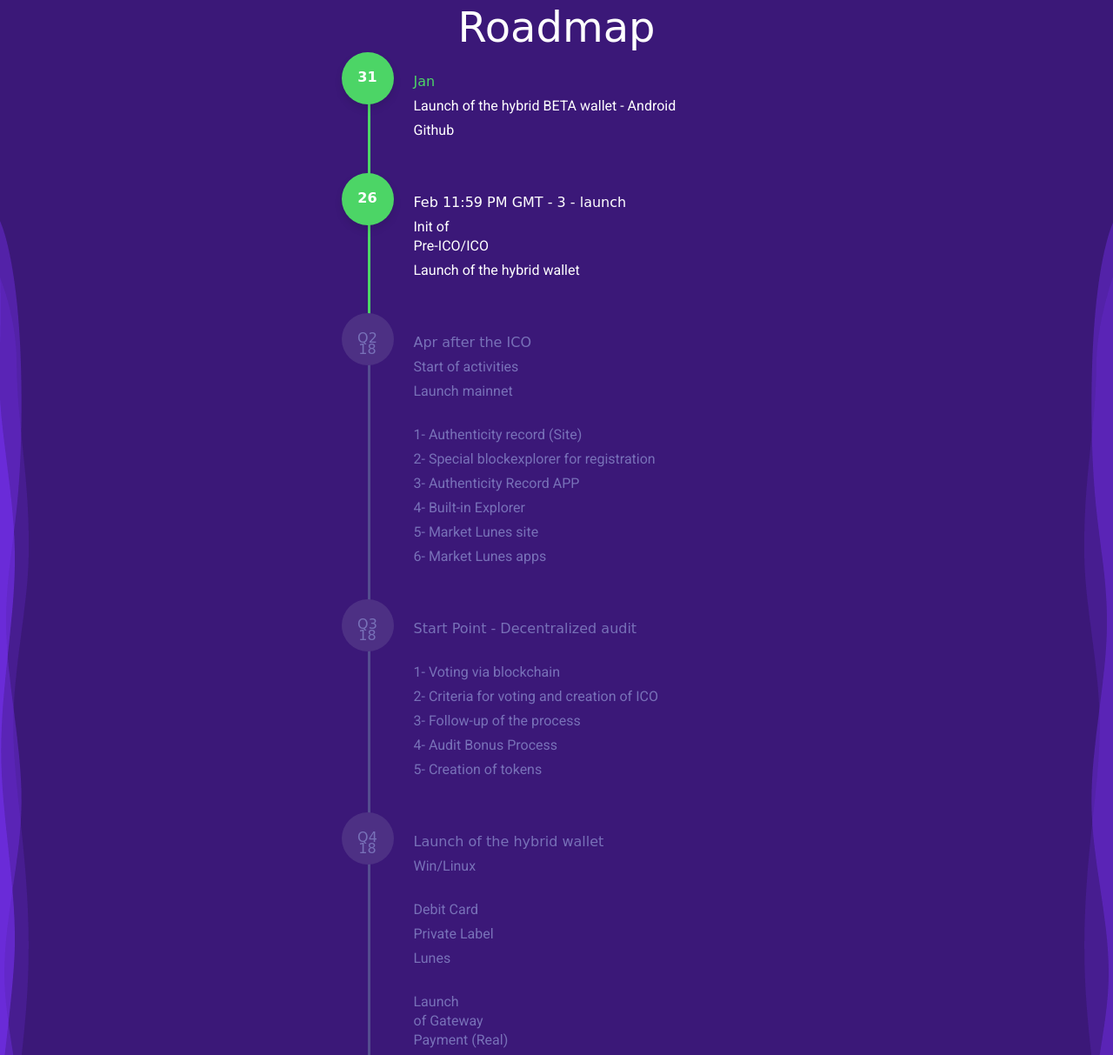
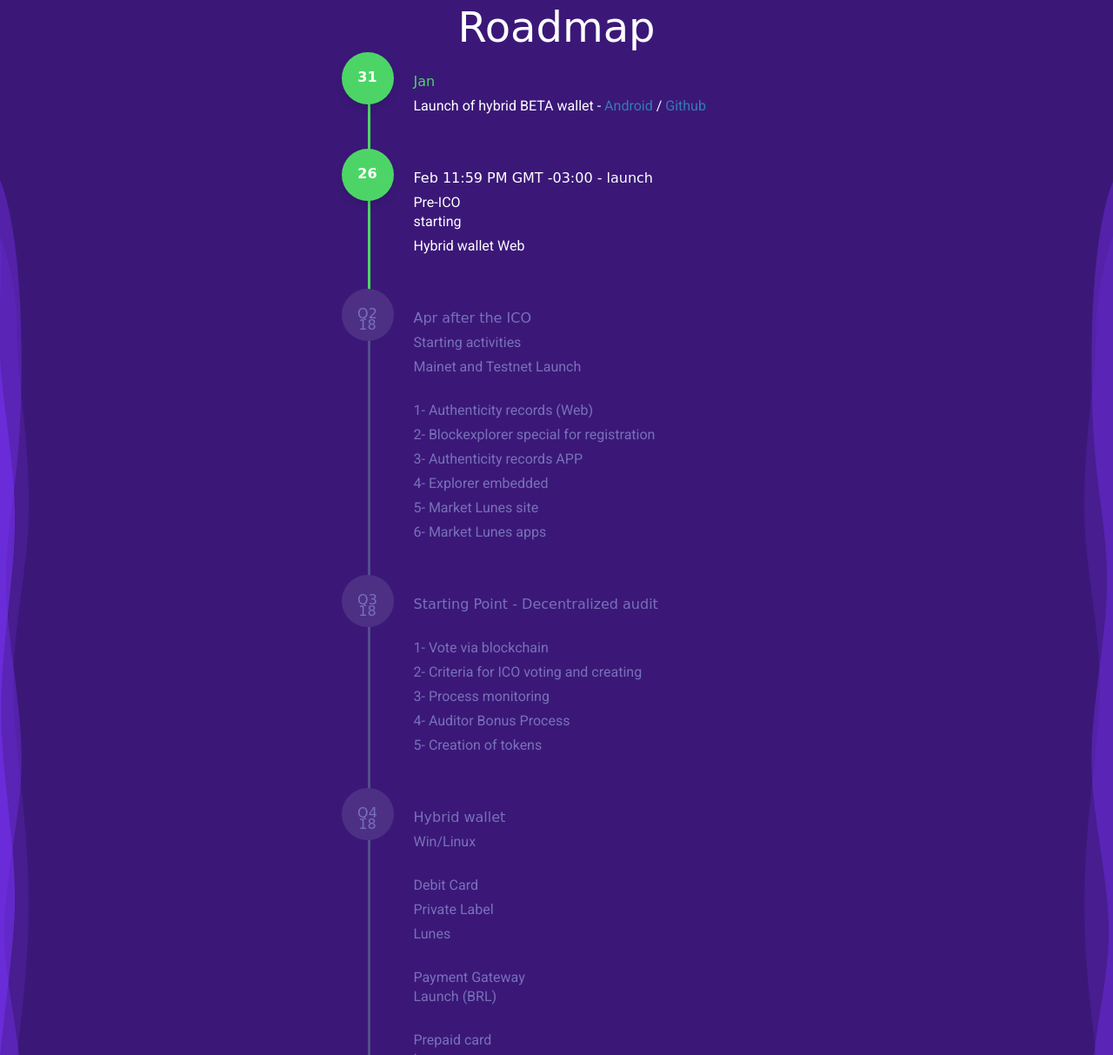
Before and after one commit to lunes-legacy/lunesico, a website: page src/html/index-en.html in a window 1280 px wide. Shown: the part 9325-10538 px from the top of the page at 87% size. Drawn offline with nearby package versions, Linux system fonts and the light colour scheme; files that its build step writes are made by us from their sources; no server answers; files whose address does not match are found by name; a web font is replaced by a local one.

Commit message:
Adequar textos do roadmap de acordo com o whitepaper

```diff
--- a/src/html/index-en.html
+++ b/src/html/index-en.html
@@ -973,18 +973,19 @@
                         <span class="roadmap-ball ativo">31</span>
                         <div class="roadmap-cont ativo">
                             <span class="ativo">Jan</span>
-                            <span>Launch of the hybrid BETA wallet - Android</span>
-                            <span>Github</span>
+                            <span>Launch of hybrid BETA wallet -
+                                <a href="https://play.google.com/store/apps/details?id=com.luneswallet" target="_blank">Android</a> /
+                                <a href="https://github.com/Lunes-platform" target="_blank">Github</a>
+                            </span>
                         </div>
                     </div>
 
                     <div class="roadmap-list">
                         <span class="roadmap-ball ativo">26</span>
                         <div class="roadmap-cont ativo">
-                            <span>Feb 11:59 PM GMT - 3 - launch</span>
-                            <span>Init of
-                                <br>Pre-ICO/ICO</span>
-                            <span>Launch of the hybrid wallet</span>
+                            <span>Feb 11:59 PM GMT -03:00 - launch</span>
+                            <span>Pre-ICO <br>starting</span>
+                            <span>Hybrid wallet Web</span>
                         </div>
                     </div>
 
@@ -993,13 +994,13 @@
                             <br>18</span>
                         <div class="roadmap-cont">
                             <span>Apr after the ICO</span>
-                            <span>Start of activities</span>
-                            <span>Launch mainnet</span>
+                            <span>Starting activities</span>
+                            <span>Mainet and Testnet Launch</span>
                             <br>
-                            <span>1- Authenticity record (Site)</span>
-                            <span>2- Special blockexplorer for registration</span>
-                            <span>3- Authenticity Record APP</span>
-                            <span>4- Built-in Explorer</span>
+                            <span>1- Authenticity records (Web)</span>
+                            <span>2- Blockexplorer special for registration</span>
+                            <span>3- Authenticity records APP</span>
+                            <span>4- Explorer embedded</span>
                             <span>5- Market Lunes site</span>
                             <span>6- Market Lunes apps</span>
                         </div>
@@ -1009,12 +1010,12 @@
                         <span class="roadmap-ball">Q3
                             <br>18</span>
                         <div class="roadmap-cont">
-                            <span>Start Point - Decentralized audit</span>
+                            <span>Starting Point - Decentralized audit</span>
                             <br>
-                            <span>1- Voting via blockchain</span>
-                            <span>2- Criteria for voting and creation of ICO</span>
-                            <span>3- Follow-up of the process</span>
-                            <span>4- Audit Bonus Process</span>
+                            <span>1- Vote via blockchain</span>
+                            <span>2- Criteria for ICO voting and creating</span>
+                            <span>3- Process monitoring</span>
+                            <span>4- Auditor Bonus Process</span>
                             <span>5- Creation of tokens</span>
                         </div>
                     </div>
@@ -1023,19 +1024,16 @@
                         <span class="roadmap-ball">Q4
                             <br>18</span>
                         <div class="roadmap-cont">
-                            <span>Launch of the hybrid wallet</span>
+                            <span>Hybrid wallet</span>
                             <span>Win/Linux</span>
                             <br>
                             <span>Debit Card</span>
                             <span>Private Label</span>
                             <span>Lunes</span>
                             <br>
-                            <span>Launch
-                                <br>of Gateway
-                                <br>Payment (Real)</span>
+                            <span>Payment Gateway<br>Launch (BRL)</span>
                             <br>
-                            <span>Prepaid card
-                                <br>Lunes</span>
+                            <span>Prepaid card<br>Lunes</span>
                         </div>
                     </div>
 
@@ -1043,8 +1041,7 @@
                         <span class="roadmap-ball">Q1
                             <br>19</span>
                         <div class="roadmap-cont">
-                            <span>Trade of the
-                                <br>coin fiat - Lunes Market</span>
+                            <span>Fiat Currency Exchange - Lunes Market</span>
                         </div>
                     </div>
 
@@ -1052,9 +1049,9 @@
                         <span class="roadmap-ball">Q2
                             <br>19</span>
                         <div class="roadmap-cont">
-                            <span>File management
-                                <br>Cloud register of
-                                <br>authenticity</span>
+                            <span>File Management;
+                                <br>Cloud Record of
+                                <br>Authenticity</span>
                         </div>
                     </div>
 
@@ -1062,8 +1059,7 @@
                         <span class="roadmap-ball">Q3
                             <br>19</span>
                         <div class="roadmap-cont">
-                            <span>Credit card
-                                <br>Lunes</span>
+                            <span>Lunes Credit<br>Card</span>
                         </div>
                     </div>
 
@@ -1071,12 +1067,9 @@
                         <span class="roadmap-ball">Q3
                             <br>19</span>
                         <div class="roadmap-cont">
-                            <span>Card
-                                <br>Machine Lunes</span>
+                            <span>Card Payment<br>Terminal</span>
                             <br>
-                            <span>Payment Gateway
-                                <br>Launch
-                                <br>(Dollar and Euro)</span>
+                            <span>Payment Gateway Launch<br>Dollar and Euro</span>
                         </div>
                     </div>
                 </div>
```
Also changed, not shown: index-en.html (+1 -1 lines), index-pt.html (+1 -1 lines), src/html/index-pt.html (+6 -6 lines).
